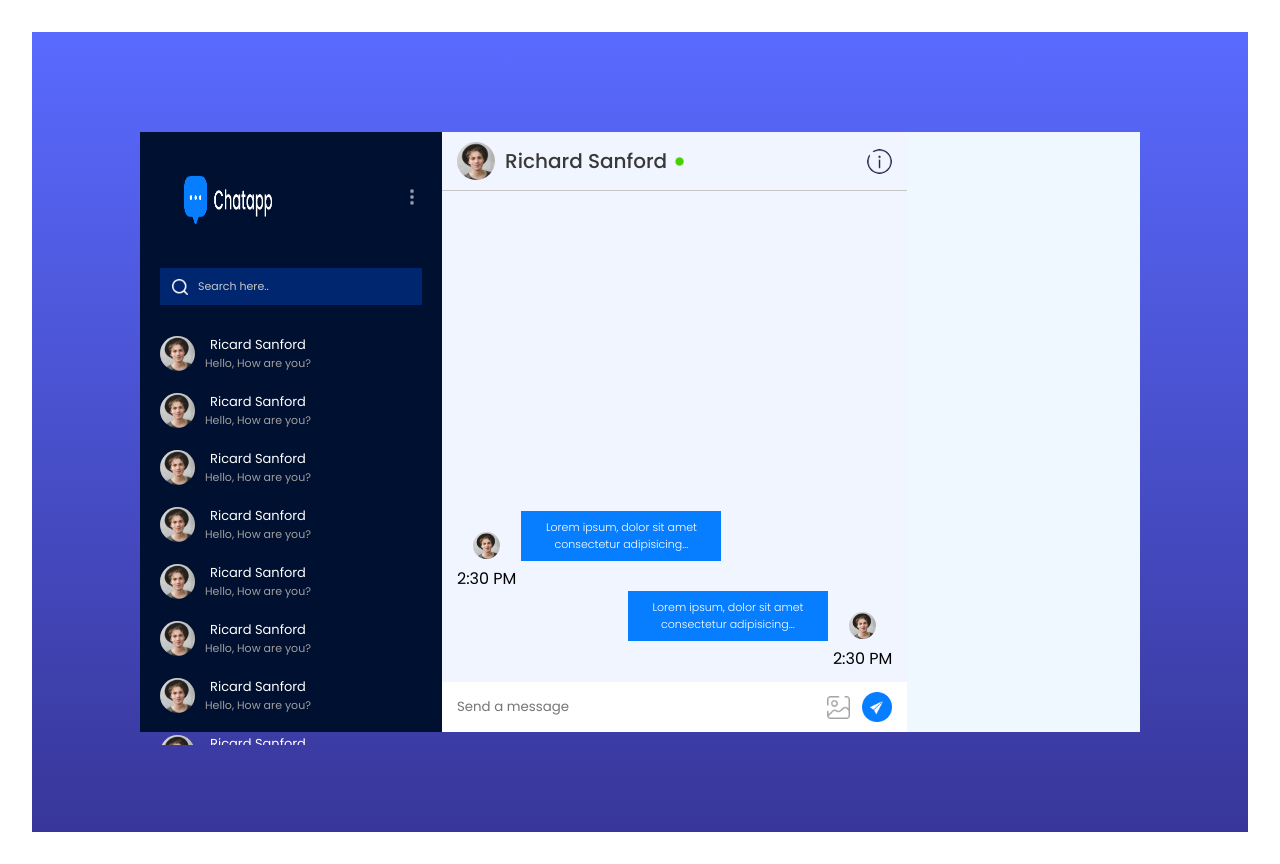
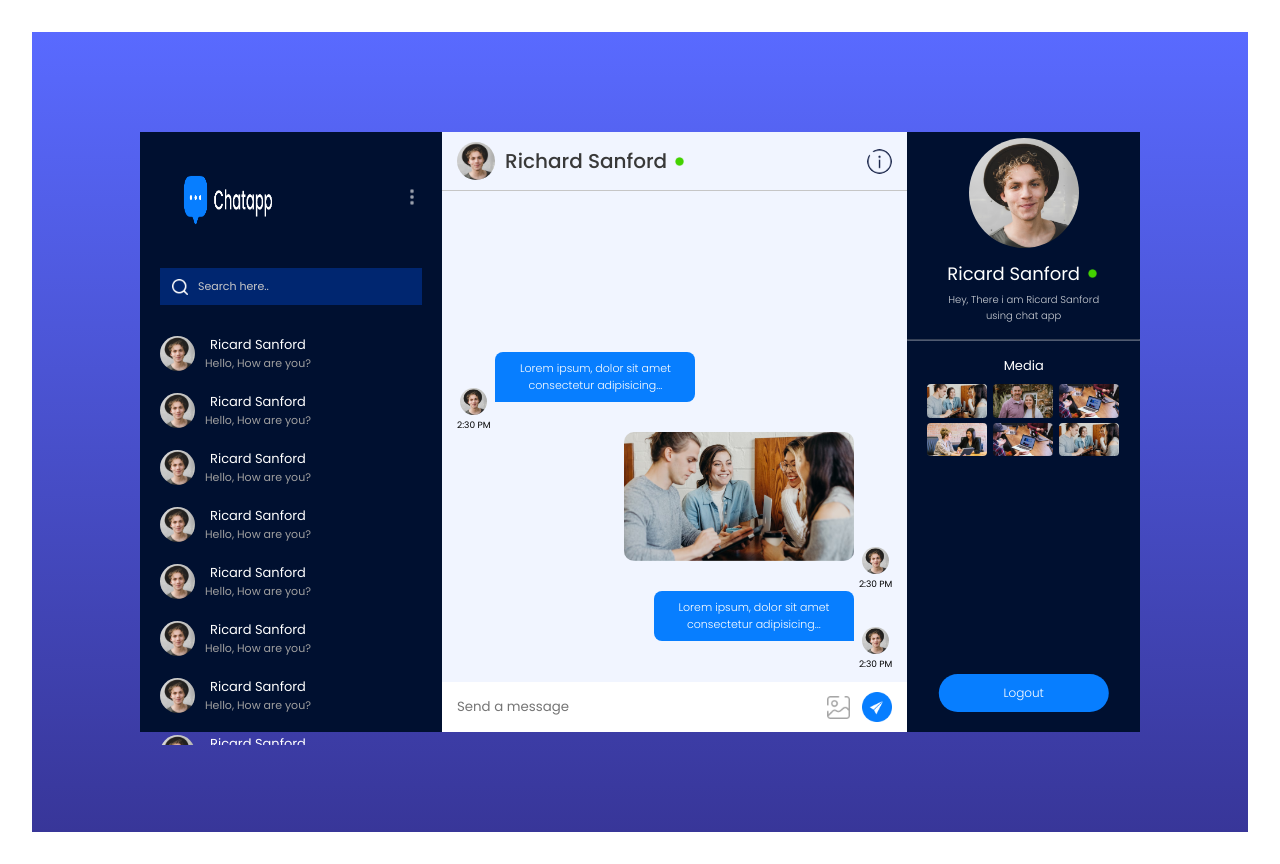
Before and after one commit to sergey87chuvasov/Real-time-Chat, a React app: page /chat in a window 1280 px wide. Built offline with nearby package versions, Linux system fonts and the light colour scheme; the HTML template or start-up script is replaced by a standard one.

Commit message:
work with chat page - 4 part

```diff
--- a/src/components/ChatBox/ChatBox.css
+++ b/src/components/ChatBox/ChatBox.css
@@ -99,6 +99,22 @@
   max-width: 200px;
   font-size: 11px;
   font-weight: 300;
-  border-radius: 8px 8px 0 px 8px;
+  border-radius: 8px 8px 0px 8px;
   margin-bottom: 30px;
 }
+
+.r-msg .msg {
+  border-radius: 8px 8px 8px 0px;
+}
+
+.s-msg div,
+.r-msg div {
+  text-align: center;
+  font-size: 9px;
+}
+
+.msg-img {
+  max-width: 230px;
+  margin-bottom: 30px;
+  border-radius: 10px;
+}
--- a/src/components/ChatBox/ChatBox.jsx
+++ b/src/components/ChatBox/ChatBox.jsx
@@ -18,6 +18,13 @@
           <p className='msg'>
             Lorem ipsum, dolor sit amet consectetur adipisicing...
           </p>
+          <div>
+            <img src={assets.profile_img} alt='img pic' />
+            <p>2:30 PM</p>
+          </div>
+        </div>
+        <div className='s-msg'>
+          <img src={assets.pic1} alt='pic img' className='msg-img' />
           <div>
             <img src={assets.profile_img} alt='img pic' />
             <p>2:30 PM</p>
--- a/src/components/RightSidebar/RightSidebar.css
+++ b/src/components/RightSidebar/RightSidebar.css
@@ -0,0 +1,76 @@
+.rs {
+  color: white;
+  background: #001030;
+  position: relative;
+  height: 75vh;
+  overflow-y: scroll;
+}
+
+.rs-profile {
+  padding-top: 6px;
+  text-align: center;
+  max-width: 70%;
+  margin: auto;
+}
+
+.rs-profile img {
+  width: 110px;
+  aspect-ratio: 1/1;
+  border-radius: 50%;
+}
+
+.rs-profile h3 {
+  font-size: 18px;
+  font-weight: 400;
+  display: flex;
+  align-items: center;
+  justify-content: center;
+  gap: 5px;
+  margin: 5px 0;
+}
+
+.rs-profile p {
+  font-size: 10px;
+  opacity: 80%;
+  font-weight: 300;
+}
+
+.rs hr {
+  border-color: #ffffff50;
+  margin: 15px 0;
+}
+
+.rs-media {
+  padding: 0 20px;
+  font-size: 13px;
+}
+
+.rs-media div {
+  max-height: 180px;
+  overflow-y: scroll;
+  display: grid;
+  grid-template-columns: 1fr 1fr 1fr;
+  gap: 5px;
+  margin-top: 8px;
+}
+
+.rs-media div img {
+  width: 60px;
+  border-radius: 4px;
+  cursor: pointer;
+}
+
+.rs button {
+  position: absolute;
+  bottom: 20px;
+  left: 50%;
+  transform: translateX(-50%);
+  background: #077eff;
+  color: white;
+  border: none;
+  font-size: 12px;
+  font-weight: 300;
+  padding: 10px 65px;
+  border-radius: 20px;
+  cursor: pointer;
+}
--- a/src/components/RightSidebar/RightSidebar.jsx
+++ b/src/components/RightSidebar/RightSidebar.jsx
@@ -1,7 +1,32 @@
 import './RightSidebar.css';
+import assets from '../../assets/assets';
 
 const RightSidebar = () => {
-  return <div className=''></div>;
+  return (
+    <div className='rs'>
+      <div className='rs-profile'>
+        <img src={assets.profile_img} alt='profile img' />
+        <h3>
+          Ricard Sanford{' '}
+          <img src={assets.green_dot} alt='img pic' className='dot' />
+        </h3>
+        <p>Hey, There i am Ricard Sanford using chat app</p>
+      </div>
+      <hr />
+      <div className='rs-media'>
+        <p>Media</p>
+        <div>
+          <img src={assets.pic1} alt='img pic' />
+          <img src={assets.pic2} alt='img pic' />
+          <img src={assets.pic3} alt='img pic' />
+          <img src={assets.pic4} alt='img pic' />
+          <img src={assets.pic5} alt='img pic' />
+          <img src={assets.pic6} alt='img pic' />
+        </div>
+      </div>
+      <button>Logout</button>
+    </div>
+  );
 };
 
 export default RightSidebar;
```
Also changed, not shown: src/assets/assets.js (+23 -19 lines), src/assets/pic5.png (added), src/assets/pic6.png (added).
